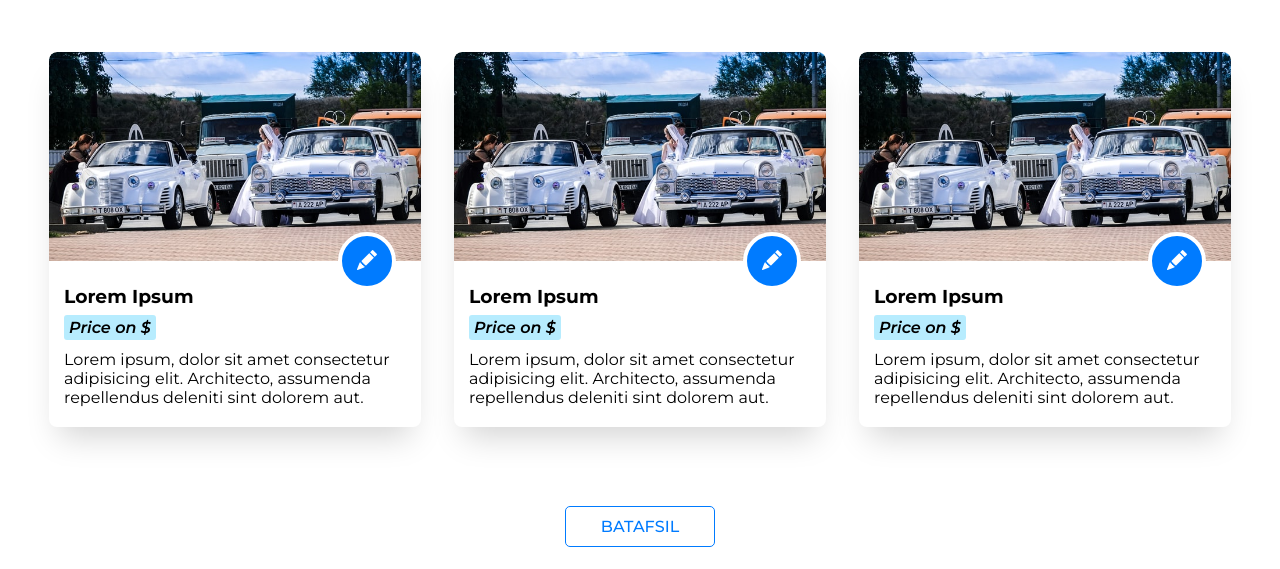
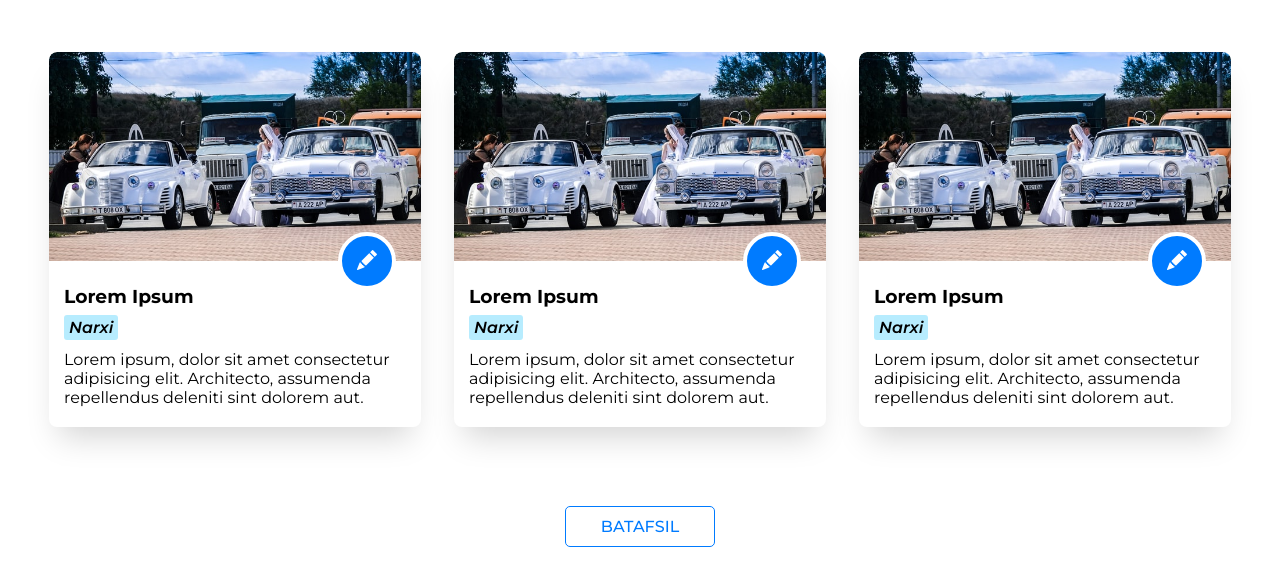
Before and after one commit to plusmnk/tm, a plain HTML site: page index.html in a window 1280 px wide. Shown: the part 2078-2647 px from the top of the page. Drawn offline with nearby package versions, Linux system fonts and the light colour scheme; a script that the page names is missing.

Commit message:
Update index.html

```diff
--- a/index.html
+++ b/index.html
@@ -194,7 +194,7 @@
                 </a>
               </div>
               <h3 class="name">Lorem Ipsum</h3>
-              <h4 class="price">Price on $</h4>
+              <h4 class="price">Narxi</h4>
               <p class="about">
                 Lorem ipsum, dolor sit amet consectetur adipisicing elit. Architecto, assumenda repellendus deleniti sint dolorem aut.
               </p>
@@ -211,7 +211,7 @@
                 </a>
               </div>
               <h3 class="name">Lorem Ipsum</h3>
-              <h4 class="price">Price on $</h4>
+              <h4 class="price">Narxi</h4>
               <p class="about">
                 Lorem ipsum, dolor sit amet consectetur adipisicing elit. Architecto, assumenda repellendus deleniti sint dolorem aut.
               </p>
@@ -228,7 +228,7 @@
                 </a>
               </div>
               <h3 class="name">Lorem Ipsum</h3>
-              <h4 class="price">Price on $</h4>
+              <h4 class="price">Narxi</h4>
               <p class="about">
                 Lorem ipsum, dolor sit amet consectetur adipisicing elit. Architecto, assumenda repellendus deleniti sint dolorem aut.
               </p>
```
